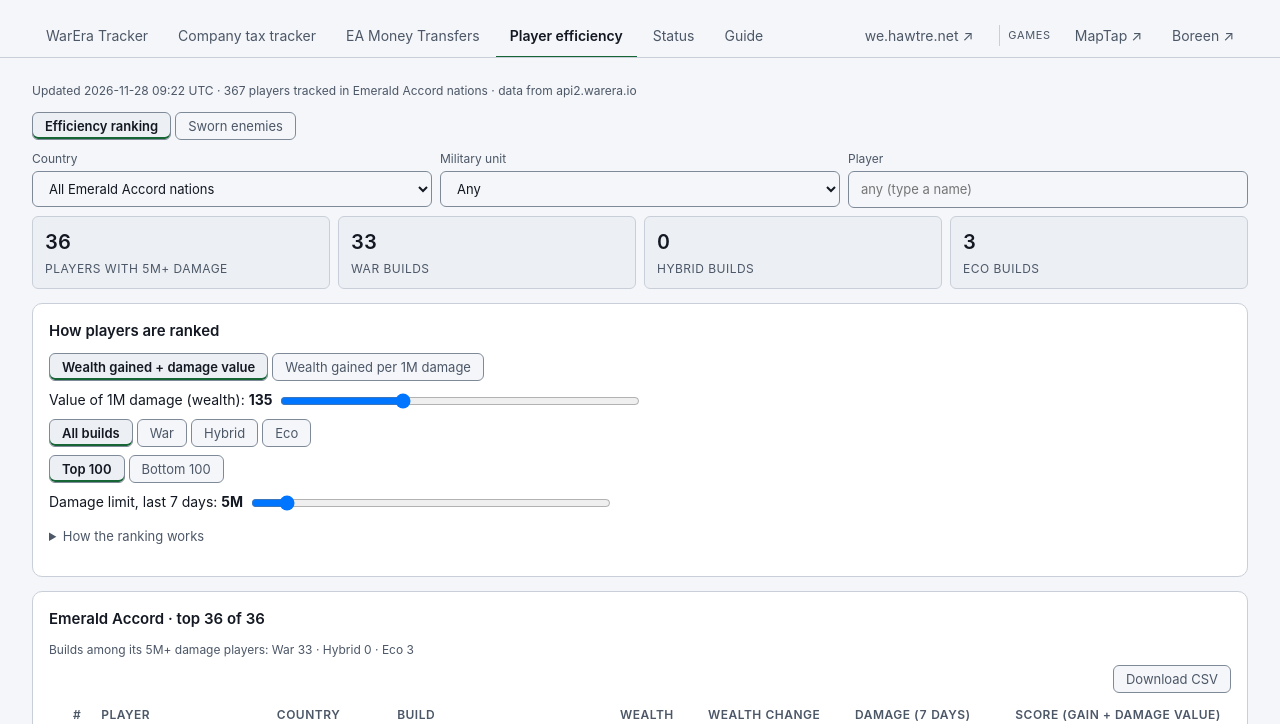
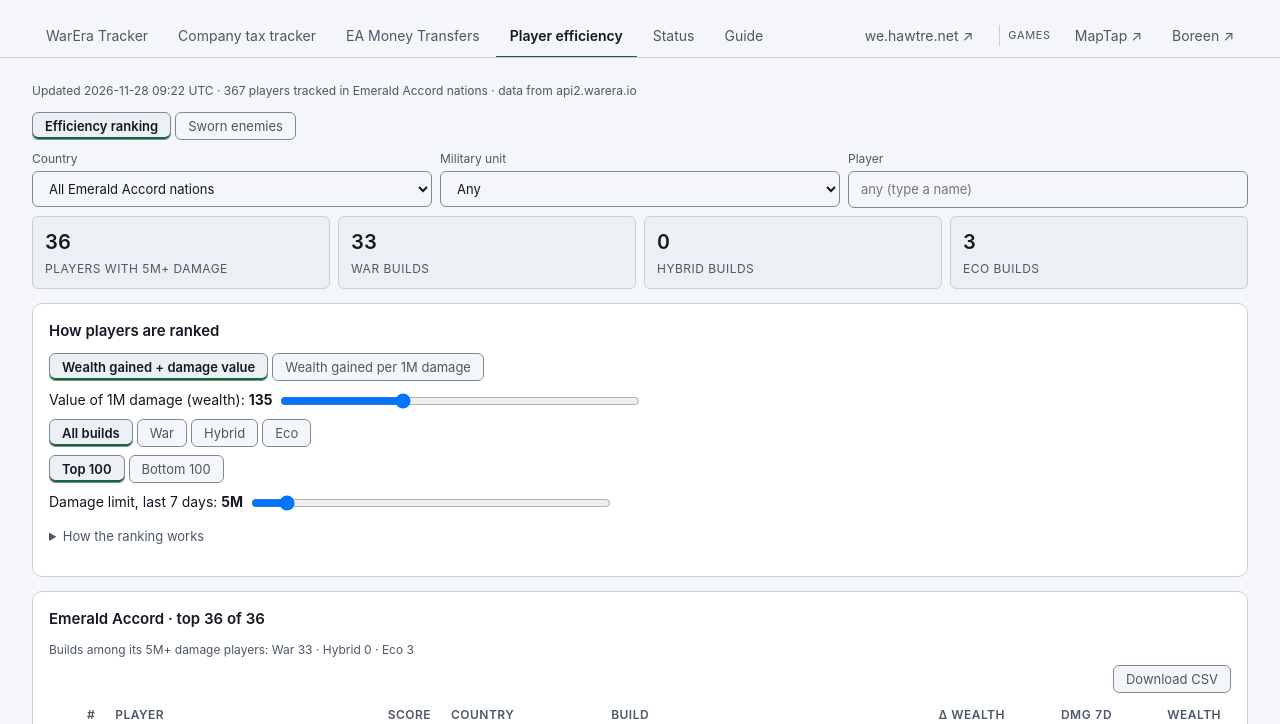
Before and after one commit to nottheragingdemon/WarEraTracker, a plain HTML site: page site/efficiency.html in a window 1280 px wide. Shown: the part 76-800 px from the top of the page. Drawn offline with Linux system fonts and the light colour scheme.

Commit message:
Efficiency: score as column 3, wealth last, shorter headings (2.17.1)
Co-Authored-By: Claude Sonnet 5.5 <noreply@anthropic.com>
Claude-Session: https://claude.ai/code/session_01HLgBKTA8trANHoecd5YrRa

```diff
--- a/site/efficiency.html
+++ b/site/efficiency.html
@@ -65,23 +65,37 @@ function badge(b,p){if(!b)return el("span",{class:"muted",text:"–"});
   return w}
 function skillLine(p){if(!p.lv)return"Skills not loaded yet.";return SK.map(function(k,i){return k+" "+p.lv[i]}).filter(function(x){return !/ 0$/.test(x)}).join(" · ")+" ("+p.spent+" points, "+p.eco+" in economy skills)"}
 function table(list,metric){
-  var t=el("table",{class:"stack compact"}),cols=["#","Player","Country","Build","Wealth","Wealth change","Damage (7 days)",metric==="score"?"Score (gain + damage value)":metric==="gain"?"Wealth gained per 1M damage":"Wealth per 1M damage","Week before","Damage week before"].slice(0,list.some(function(p){return p.lw})?10:8);   // the week-before columns appear once there is a week of history
-  var h=el("tr"),S=st.sort&&st.sort.i<cols.length?st.sort:null;
-  cols.forEach(function(c,i){var on=S&&S.i===i,th=el("th",{class:i>=4||i===0?"n":"","aria-sort":on?(S.dir>0?"ascending":"descending"):"none"}),
-    bt=el("button",{type:"button",class:"thsort",title:"Sort by "+c,text:c+(on?(S.dir>0?" ▲":" ▼"):"")});
-    bt.onclick=function(){st.sort=on?(S.dir<0?{i:i,dir:1}:null):{i:i,dir:i>0&&i<4?1:-1};render()};th.appendChild(bt);h.appendChild(th)});
+  var t=el("table",{class:"stack compact"}),hasLw=list.some(function(p){return p.lw}),sm=metric==="score";
+  // columns: short headings for phones (the full name is the tooltip); asc = text columns sort A-Z first
+  var C=[
+    {h:"#",full:"Rank",k:function(p){return p.rank||null}},
+    {h:"Player",k:function(p){return String(nm(p.u)).toLowerCase()},asc:1},
+    {h:sm?"Score":"Gain/1M",full:sm?"Score: wealth gained + value of damage":metric==="gain"?"Wealth gained per 1M damage":"Wealth per 1M damage",k:function(p){return mv_(p,metric)}},
+    {h:"Country",k:function(p){return String(nm(p.c)).toLowerCase()},asc:1},
+    {h:"Build",k:function(p){return p.b?p.b.share:null},asc:1},
+    {h:"Δ Wealth",full:"Wealth change over 7 days",k:function(p){return p.gain}},
+    {h:"Dmg 7d",full:"Damage over the last 7 days",k:function(p){return p.dmg}}];
+  if(hasLw){C.push({h:"Prev",full:"Same measure the week before",k:function(p){return mvl(p,metric)}});C.push({h:"Prev dmg",full:"Damage the week before",k:function(p){return p.lw?p.lw.dmg:null}})}
+  C.push({h:"Wealth",full:"Current wealth",k:function(p){return p.wealth}});
+  var cols=C.map(function(c){return c.h});
+  var h=el("tr"),S=st.sort&&st.sort.i<C.length?st.sort:null;
+  C.forEach(function(c,i){var on=S&&S.i===i,th=el("th",{class:i===1||i===3||i===4?"":"n","aria-sort":on?(S.dir>0?"ascending":"descending"):"none"}),
+    bt=el("button",{type:"button",class:"thsort",title:"Sort by "+(c.full||c.h),text:c.h+(on?(S.dir>0?" ▲":" ▼"):"")});
+    bt.onclick=function(){st.sort=on?(S.dir<0?{i:i,dir:1}:null):{i:i,dir:c.asc?1:-1};render()};th.appendChild(bt);h.appendChild(th)});
   t.appendChild(el("thead",null,[h]));
   var tb=el("tbody");
   list.forEach(function(p,i){p._pos=i+1});   // the rank stays the one in the default order when sorted by another column
-  if(S){var kf=function(p){var m=metric==="gain";switch(S.i){case 0:return p.rank||null;case 1:return String(nm(p.u)).toLowerCase();case 2:return String(nm(p.c)).toLowerCase();case 3:return p.b?p.b.share:null;case 4:return p.wealth;case 5:return p.gain;case 6:return p.dmg;case 7:return mv_(p,metric);case 8:return mvl(p,metric);default:return p.lw?p.lw.dmg:null}};
+  if(S){var kf=C[S.i].k;
     list=list.map(function(p,i){return{p:p,i:i}}).sort(function(a,z){var x=kf(a.p),y=kf(z.p);if(x==null&&y==null)return a.i-z.i;if(x==null)return 1;if(y==null)return -1;return(x<y?-1:x>y?1:a.i-z.i)*S.dir||(a.i-z.i)}).map(function(o){return o.p})}
-  list.forEach(function(p,i){var v=mv_(p,metric);
-    var rk=p.rank||p._pos,lv=p.lw?mvl(p,metric):null,mv=p.prevRank==null?(p.lw?" new":""):p.prevRank>rk?" ↑"+(p.prevRank-rk):p.prevRank<rk?" ↓"+(rk-p.prevRank):" =";
-    var cells=[raw(String(rk)+mv,rk),nm(p.u),nm(p.c),null,raw(big(p.wealth),p.wealth),raw(sgn(p.gain),p.gain),raw(big(p.dmg),p.dmg),raw(v==null?"–":big(v),v),raw(lv==null?"–":big(lv),lv),raw(p.lw?big(p.lw.dmg):"–",p.lw?p.lw.dmg:null)].slice(0,cols.length);
+  list.forEach(function(p,i){var v=mv_(p,metric),lv=mvl(p,metric);
+    var rk=p.rank||p._pos,mv=p.prevRank==null?(p.lw?" new":""):p.prevRank>rk?" ↑"+(p.prevRank-rk):p.prevRank<rk?" ↓"+(rk-p.prevRank):" =";
+    var cells=[raw(String(rk)+mv,rk),nm(p.u),raw(v==null?"–":big(v),v),nm(p.c),null,raw(sgn(p.gain),p.gain),raw(big(p.dmg),p.dmg)];
+    if(hasLw){cells.push(raw(lv==null?"–":big(lv),lv));cells.push(raw(p.lw?big(p.lw.dmg):"–",p.lw?p.lw.dmg:null))}
+    cells.push(raw(big(p.wealth),p.wealth));
     var tr=el("tr",{class:st.open[p.u]?"sel":""});tr.style.cursor="pointer";
-    cells.forEach(function(c,j){var td=el("td",{class:(j>=4||j===0?"n":"")+(j===1?"lead":""),"data-label":cols[j]});if(j===3)td.appendChild(badge(p.b,p));else{td.textContent=String(c);if(c&&c.raw!==undefined)td.setAttribute("data-raw",c.raw)}tr.appendChild(td)});
+    cells.forEach(function(c,j){var td=el("td",{class:(j===1||j===3||j===4?"":"n")+(j===1?" lead":""),"data-label":C[j].h});if(j===4)td.appendChild(badge(p.b,p));else{td.textContent=String(c);if(c&&c.raw!==undefined)td.setAttribute("data-raw",c.raw)}tr.appendChild(td)});
     tr.onclick=function(){st.open[p.u]=!st.open[p.u];render()};tb.appendChild(tr);
-    if(st.open[p.u]){var d=el("tr",{class:"detail"});var td=el("td",{colspan:String(cols.length),"data-label":""});
+    if(st.open[p.u]){var d=el("tr",{class:"detail"});var td=el("td",{colspan:String(C.length),"data-label":""});
       td.appendChild(el("div",{class:"note",text:"Military unit: "+nm(p.mu)+" · "+skillLine(p)+(p.hist?" · compared with "+p.day:" · no earlier snapshot yet")+(p.reset?" · skills last reset "+p.reset.slice(0,10):"")}));
       td.appendChild(trend(p));d.appendChild(td);tb.appendChild(d)}});
   t.appendChild(tb);return weCsvWrap(el("div",{class:"tw"},[t]))}
```
Also changed, not shown: 1 other file.
